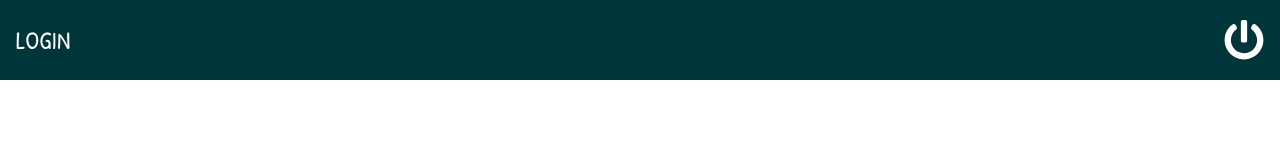
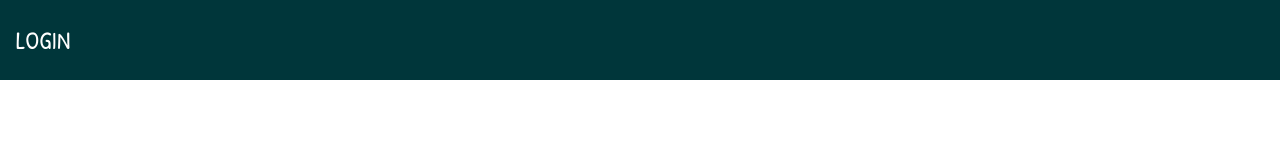
Before and after one commit to mavenesio/house-expenses, a Next.js app: page / in a window 1280 px wide. Shown: the top 160 px of the page. Built offline with nearby package versions, Linux system fonts and the light colour scheme.

Commit message:
add prop to show/hide logout button

```diff
--- a/Components/Header/Header.js
+++ b/Components/Header/Header.js
@@ -33,7 +33,7 @@ const LogOutButton = styled(PowerOff)`
 `;
 
 const Header = (props) => {
-    const {title} = props;
+    const {title, logOutVisible} = props;
     const router = useRouter();
     return (
         <HeaderContainer>
@@ -43,11 +43,7 @@ const Header = (props) => {
                 </HeaderText>
             </Link>
             {
-                (router.pathname !== './' && router.pathname !== './index')
-                ?
-                <LogOutButton onClick={() => {localStorage.removeItem('token'); router.push('/')}} />
-                :
-                null
+                logOutVisible && <LogOutButton onClick={() => {localStorage.removeItem('token'); router.push('/')}} />
             }
         </HeaderContainer>
     )
```
